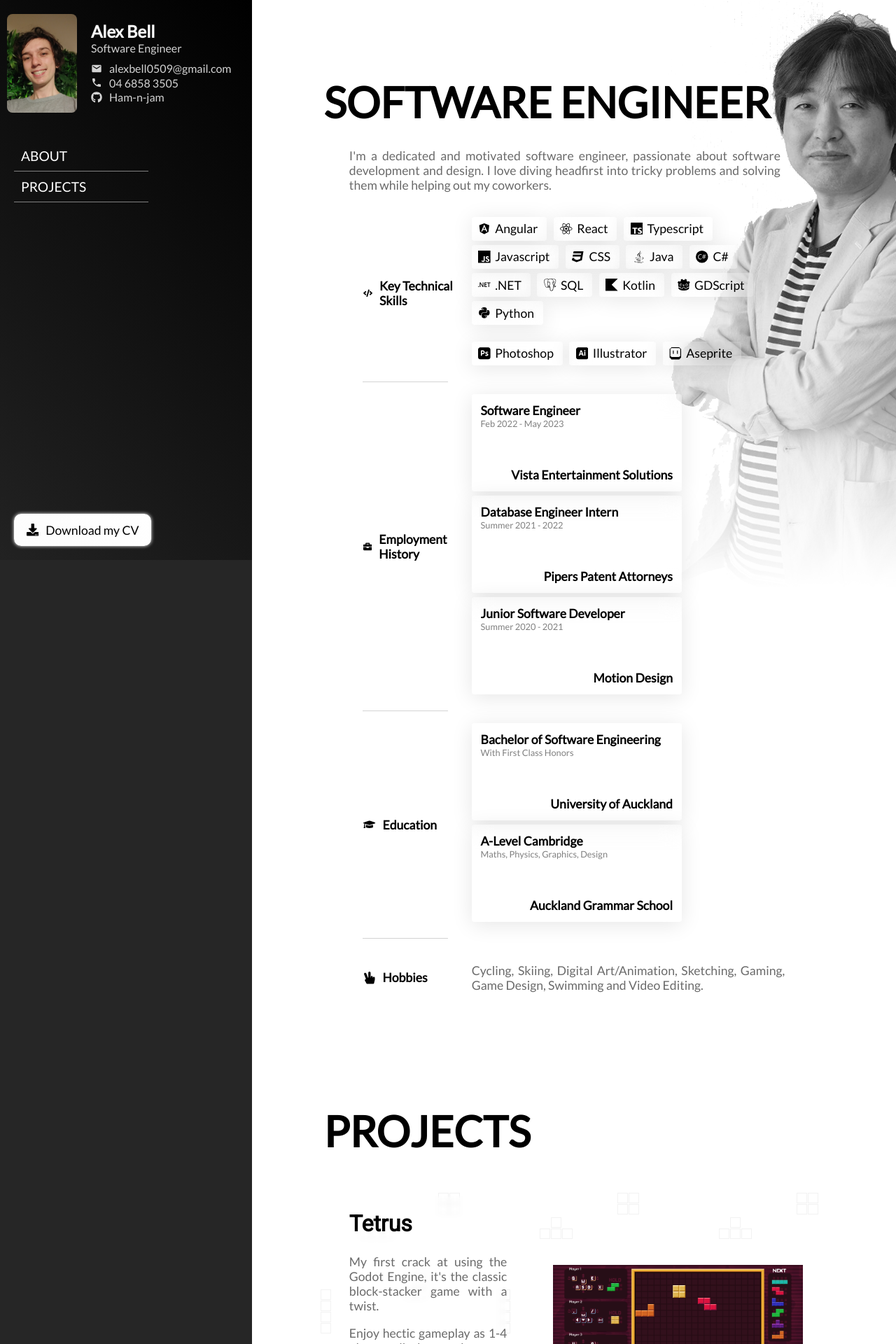
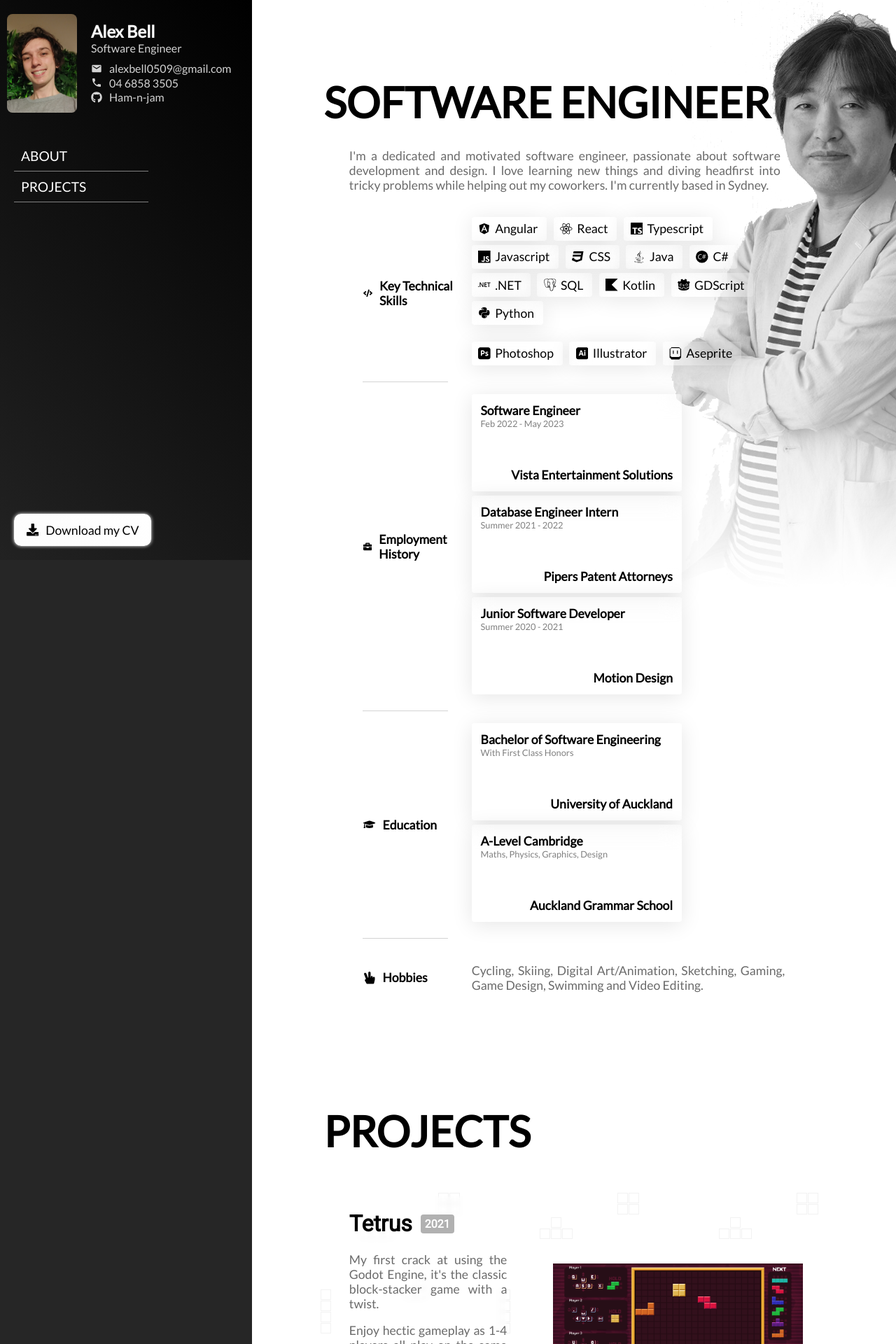
Before and after one commit to Ham-n-jam/Ham-n-jam.github.io, a React (Create React App) app: page / in a window 1280 px wide. Shown: the top 1920 px of the page at 70% size. Built offline with nearby package versions, Linux system fonts and the light colour scheme.

Commit message:
Add release date to projects + update project info

```diff
--- a/src/components/MainPage/AboutMe/AboutMe.tsx
+++ b/src/components/MainPage/AboutMe/AboutMe.tsx
@@ -33,8 +33,10 @@ export default function AboutMe() {
 
     return (
         <div className={styles.paragraph}>
-            <p className={styles.infoParagraph}> I'm a dedicated and motivated software engineer, passionate about software development and design.
-                I love diving headfirst into tricky problems and solving them while helping out my coworkers.
+            <p className={styles.infoParagraph}>
+                I'm a dedicated and motivated software engineer, passionate about software development and design.
+                I love learning new things and diving headfirst into tricky problems while helping out my coworkers.
+                I'm currently based in Sydney.
             </p>
             <table className={styles.table}>
                 <tbody>
--- a/src/components/MainPage/Projects/ProjectInfo/GoldenHourChronicles.tsx
+++ b/src/components/MainPage/Projects/ProjectInfo/GoldenHourChronicles.tsx
@@ -1,19 +1,19 @@
 import ProjectSummary from "../ProjectSummary/ProjectSummary";
 import styles from "../../MainPage.module.css";
 import {FaTwitter} from "react-icons/fa";
-import React from "react";
 import TechSkill from "../../../Global/TechSkill/TechSkill";
 import {SiAseprite, SiGodotengine} from "react-icons/si";
 
 export default function GoldenHourChronicles() {
    return <ProjectSummary
         title="Golden Hour Chronicles"
-        subTitle="(Work in progress)"
+        release="Work in progress"
         description={
             <>
-                <p>An old-school Zelda-like 2D top-down action adventure game.</p>
+                <p>This is my long-term project: An old-school Zelda-like 2D top-down action adventure game.</p>
                 <p>Follow Zach and his allies on a journey across the Kingdom of Eulyssia
                     to uncover the true nature of the world.</p>
+                <p>I'm currently developing Golden Hour Chronicles for Windows and I intend to release it as a commercial product on Steam.</p>
                 <div className={styles.flexBox}>
                     <TechSkill skillName='Godot' icon={<SiGodotengine />} />
                     <TechSkill skillName='Aseprite' icon={<SiAseprite />} />
--- a/src/components/MainPage/Projects/ProjectInfo/IncomeTicker.tsx
+++ b/src/components/MainPage/Projects/ProjectInfo/IncomeTicker.tsx
@@ -1,13 +1,13 @@
 import ProjectSummary from "../ProjectSummary/ProjectSummary";
 import styles from "../../MainPage.module.css";
 import {FaGithub, FaReact} from "react-icons/fa";
-import React from "react";
 import Button from "../../../Global/Button";
 import TechSkill from "../../../Global/TechSkill/TechSkill";
 
 export default function IncomeTicker() {
     return <ProjectSummary
         title="Income Ticker"
+        release="2022"
         description={
             <>
                 <p>A joke app I made that you can put on in the background at work.</p>
--- a/src/components/MainPage/Projects/ProjectInfo/PokeBuilder.tsx
+++ b/src/components/MainPage/Projects/ProjectInfo/PokeBuilder.tsx
@@ -1,13 +1,13 @@
 import ProjectSummary from "../ProjectSummary/ProjectSummary";
 import styles from "../../MainPage.module.css";
 import {FaGithub, FaNode, FaReact} from "react-icons/fa";
-import React from "react";
 import TechSkill from "../../../Global/TechSkill/TechSkill";
 import {SiExpress, SiMongodb} from "react-icons/si";
 
 export default function PokeBuilder() {
     return <ProjectSummary
         title="PokéBuilder"
+        release="2021"
         description={
             <>
                 <p>A modern webapp take on a PokéDex from the Pokémon video game series I made with a few friends
--- a/src/components/MainPage/Projects/ProjectInfo/Tetrus.tsx
+++ b/src/components/MainPage/Projects/ProjectInfo/Tetrus.tsx
@@ -1,7 +1,6 @@
 import ProjectSummary from "../ProjectSummary/ProjectSummary";
 import styles from "../../MainPage.module.css";
 import {FaGithub} from "react-icons/fa";
-import React from "react";
 import Button from "../../../Global/Button";
 import TechSkill from "../../../Global/TechSkill/TechSkill";
 import {SiAseprite, SiGodotengine} from "react-icons/si";
@@ -9,6 +8,7 @@ import {SiAseprite, SiGodotengine} from "react-icons/si";
 export default function Tetrus() {
     return <ProjectSummary
         title="Tetrus"
+        release="2021"
         description={
             <>
                 <p>My first crack at using the Godot Engine, it's the classic block-stacker game with a twist.</p>
--- a/src/components/MainPage/Projects/ProjectSummary/ProjectSummary.module.css
+++ b/src/components/MainPage/Projects/ProjectSummary/ProjectSummary.module.css
@@ -1,3 +1,22 @@
+.titleContainer {
+    display: flex;
+    flex-direction: row;
+    align-items: center;
+}
+
+.subTitle {
+    display: flex;
+    align-items: center;
+    font-size: 1rem;
+    height: 1.2rem;
+    padding: 4px 6px;
+    margin-left: 12px;
+    background: rgb(177, 177, 177);
+    color: white;
+    border-radius: 4px;
+    white-space: nowrap;
+}
+
 .paragraph {
     max-width: 40em;
     text-align: justify;
--- a/src/components/MainPage/Projects/ProjectSummary/ProjectSummary.tsx
+++ b/src/components/MainPage/Projects/ProjectSummary/ProjectSummary.tsx
@@ -1,10 +1,10 @@
-import React, {ReactElement} from "react";
+import {ReactElement} from "react";
 import styles from "./ProjectSummary.module.css";
 import ImageGallery from 'react-image-gallery';
 
 interface ProjectSummaryProps {
     title: string,
-    subTitle?: string,
+    release: string,
     description: ReactElement,
     imageNames: string[],
     imageFolder: string,
@@ -12,11 +12,15 @@ interface ProjectSummaryProps {
     links: ReactElement[]
 }
 
-export default function ProjectSummary({title, subTitle, description, imageNames, imageFolder, isMirrored, links}: ProjectSummaryProps) {
+export default function ProjectSummary({title, release, description, imageNames, imageFolder, isMirrored, links}: ProjectSummaryProps) {
 
     const info = (<div className={styles.paragraph}>
-        <h2>{title}</h2>
-        <h5>{subTitle}</h5>
+        <h2>
+            <div className={styles.titleContainer}>
+                {title}
+                <div className={styles.subTitle}>{release}</div>
+            </div>
+        </h2>
         <p className={styles.description}>{description}</p>
         <div>
             {links.map((link, idx) => {
```
